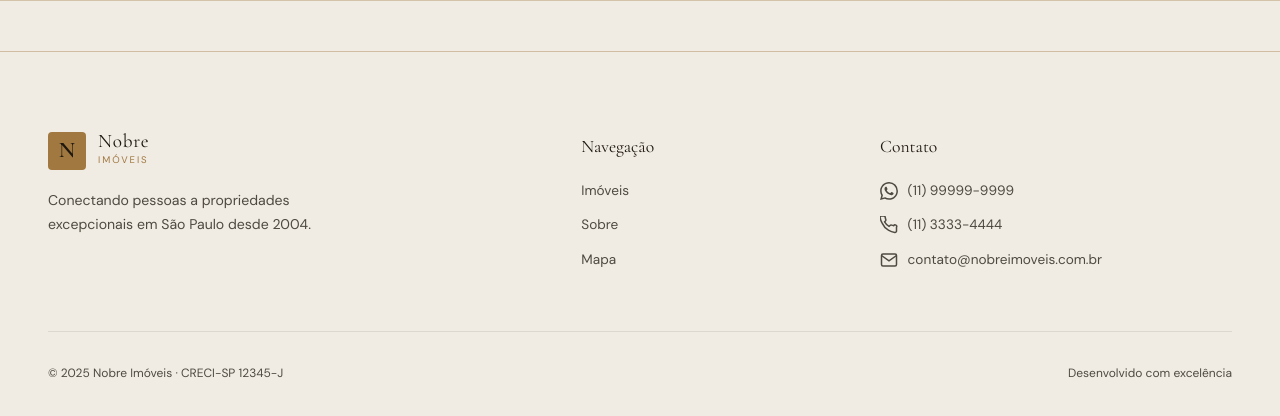
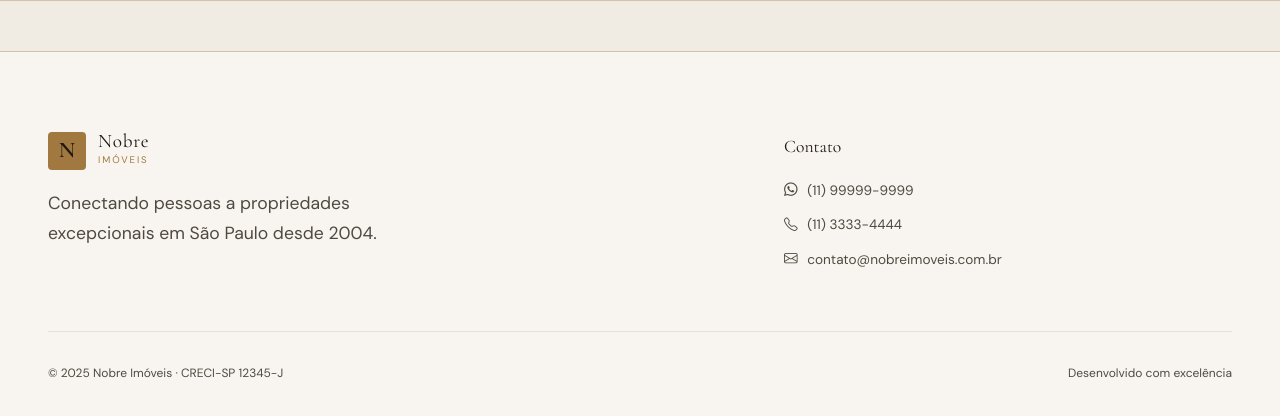
Before and after one commit to HeMoreira/imaginaria-imobiliaria, a Flask app: page / in a window 1280 px wide. Shown: the part 2989-3405 px from the top of the page. Run offline with Flask 3, Linux system fonts and the light colour scheme.

Commit message:
style: correção e melhoria do estilo da página principal

```diff
--- a/static/css/style.css
+++ b/static/css/style.css
@@ -602,11 +592,13 @@ button {
 .legend-dot--casa        { background: var(--color-casa); }
 .legend-dot--cobertura   { background: var(--color-cobertura); }
 
+
+
 /* ================================================
    FOOTER
    ================================================ */
 .footer {
-  background: var(--primary-alt);
+    background: var(--primary-color);
     border-top: 1px solid var(--border-color);
     padding: 5rem 3rem 2rem;
 }
@@ -614,26 +606,26 @@ button {
     max-width: 1200px;
     margin: 0 auto;
     display: grid;
-  grid-template-columns: 2fr 1fr 1.5fr;
+    grid-template-columns: 1.5fr 1fr;
     gap: 4rem;
     padding-bottom: 3rem;
     border-bottom: 1px solid var(--border-card);
 }
 .footer__brand p {
-  font-size: 0.88rem;
+    font-size: 1.1rem;
     color: var(--text-muted);
     margin-top: 1.2rem;
-  max-width: 280px;
+    max-width: 380px;
     line-height: 1.7;
 }
-.footer__links h4, .footer__contact h4 {
+.footer__contact h4 {
     font-family: var(--font-display);
     font-size: 1.1rem;
     font-weight: 400;
     color: var(--text-dark);
     margin-bottom: 1.2rem;
 }
-.footer__links a, .footer__contact a {
+.footer__contact a {
     display: flex;
     align-items: center;
     gap: 0.6rem;
--- a/templates/base.html
+++ b/templates/base.html
@@ -9,6 +9,7 @@
     <link href="https://fonts.googleapis.com/css2?family=Cormorant+Garamond:ital,wght@0,300;0,400;0,600;1,300;1,400&family=DM+Sans:wght@300;400;500&display=swap" rel="stylesheet" />
     <link rel="stylesheet" href="static/css/style.css" />
     <link rel="stylesheet" href="https://unpkg.com/leaflet@1.9.4/dist/leaflet.css" />
+    <link rel="stylesheet" href="https://cdn.jsdelivr.net/npm/bootstrap-icons@1.11.3/font/bootstrap-icons.min.css">
 </head>
 <body>
     <header class="header">
@@ -26,15 +27,15 @@
         </nav>
         <div class="header__contact">
             <a href="https://wa.me/5511999999999" target="_blank" class="contact-btn contact-btn" title="WhatsApp">
-                <svg viewBox="0 0 24 24" fill="currentColor"><path d="M17.472 14.382c-.297-.149-1.758-.867-2.03-.967-.273-.099-.471-.148-.67.15-.197.297-.767.966-.94 1.164-.173.199-.347.223-.644.075-.297-.15-1.255-.463-2.39-1.475-.883-.788-1.48-1.761-1.653-2.059-.173-.297-.018-.458.13-.606.134-.133.298-.347.446-.52.149-.174.198-.298.298-.497.099-.198.05-.371-.025-.52-.075-.149-.669-1.612-.916-2.207-.242-.579-.487-.5-.669-.51-.173-.008-.371-.01-.57-.01-.198 0-.52.074-.792.372-.272.297-1.04 1.016-1.04 2.479 0 1.462 1.065 2.875 1.213 3.074.149.198 2.096 3.2 5.077 4.487.709.306 1.262.489 1.694.625.712.227 1.36.195 1.871.118.571-.085 1.758-.719 2.006-1.413.248-.694.248-1.289.173-1.413-.074-.124-.272-.198-.57-.347m-5.421 7.403h-.004a9.87 9.87 0 01-5.031-1.378l-.361-.214-3.741.982.998-3.648-.235-.374a9.86 9.86 0 01-1.51-5.26c.001-5.45 4.436-9.884 9.888-9.884 2.64 0 5.122 1.03 6.988 2.898a9.825 9.825 0 012.893 6.994c-.003 5.45-4.437 9.884-9.885 9.884m8.413-18.297A11.815 11.815 0 0012.05 0C5.495 0 .16 5.335.157 11.892c0 2.096.547 4.142 1.588 5.945L.057 24l6.305-1.654a11.882 11.882 0 005.683 1.448h.005c6.554 0 11.89-5.335 11.893-11.893a11.821 11.821 0 00-3.48-8.413z"/></svg>
+                <i class="bi bi-whatsapp"></i>
                 <span>(11) 99999-9999</span>
             </a>
             <a href="tel:+551133334444" class="contact-btn contact-btn--phone" title="Telefone">
-                <svg viewBox="0 0 24 24" fill="none" stroke="currentColor" stroke-width="2"><path d="M22 16.92v3a2 2 0 01-2.18 2 19.79 19.79 0 01-8.63-3.07A19.5 19.5 0 013.07 9.81a19.79 19.79 0 01-3.07-8.63A2 2 0 012 0h3a2 2 0 012 1.72c.127.96.361 1.903.7 2.81a2 2 0 01-.45 2.11L6.09 7.91a16 16 0 006 6l1.27-1.27a2 2 0 012.11-.45c.907.339 1.85.573 2.81.7A2 2 0 0122 14.92z"/></svg>
+                <i class="bi bi-telephone"></i>
                 <span>(11) 3333-4444</span>
             </a>
             <a href="mailto:contato@nobreimoveis.com.br" class="contact-btn contact-btn--mail" title="E-mail">
-                <svg viewBox="0 0 24 24" fill="none" stroke="currentColor" stroke-width="2"><path d="M4 4h16c1.1 0 2 .9 2 2v12c0 1.1-.9 2-2 2H4c-1.1 0-2-.9-2-2V6c0-1.1.9-2 2-2z"/><polyline points="22,6 12,13 2,6"/></svg>
+                <i class="bi bi-envelope"></i>
                 <span>E-mail</span>
             </a>
         </div>
@@ -54,24 +55,18 @@
                 </div>
                 <p>Conectando pessoas a propriedades excepcionais em São Paulo desde 2004.</p>
             </div>
-            <div class="footer__links">
-                <h4>Navegação</h4>
-                <a href="#imoveis">Imóveis</a>
-                <a href="#sobre">Sobre</a>
-                <a href="#mapa">Mapa</a>
-            </div>
             <div class="footer__contact">
                 <h4>Contato</h4>
                 <a href="https://wa.me/5511999999999" target="_blank">
-                <svg viewBox="0 0 24 24" fill="currentColor" width="18" height="18"><path d="M17.472 14.382c-.297-.149-1.758-.867-2.03-.967-.273-.099-.471-.148-.67.15-.197.297-.767.966-.94 1.164-.173.199-.347.223-.644.075-.297-.15-1.255-.463-2.39-1.475-.883-.788-1.48-1.761-1.653-2.059-.173-.297-.018-.458.13-.606.134-.133.298-.347.446-.52.149-.174.198-.298.298-.497.099-.198.05-.371-.025-.52-.075-.149-.669-1.612-.916-2.207-.242-.579-.487-.5-.669-.51-.173-.008-.371-.01-.57-.01-.198 0-.52.074-.792.372-.272.297-1.04 1.016-1.04 2.479 0 1.462 1.065 2.875 1.213 3.074.149.198 2.096 3.2 5.077 4.487.709.306 1.262.489 1.694.625.712.227 1.36.195 1.871.118.571-.085 1.758-.719 2.006-1.413.248-.694.248-1.289.173-1.413-.074-.124-.272-.198-.57-.347m-5.421 7.403h-.004a9.87 9.87 0 01-5.031-1.378l-.361-.214-3.741.982.998-3.648-.235-.374a9.86 9.86 0 01-1.51-5.26c.001-5.45 4.436-9.884 9.888-9.884 2.64 0 5.122 1.03 6.988 2.898a9.825 9.825 0 012.893 6.994c-.003 5.45-4.437 9.884-9.885 9.884m8.413-18.297A11.815 11.815 0 0012.05 0C5.495 0 .16 5.335.157 11.892c0 2.096.547 4.142 1.588 5.945L.057 24l6.305-1.654a11.882 11.882 0 005.683 1.448h.005c6.554 0 11.89-5.335 11.893-11.893a11.821 11.821 0 00-3.48-8.413z"/></svg>
+                <i class="bi bi-whatsapp"></i>
                 (11) 99999-9999
                 </a>
                 <a href="tel:+551133334444">
-                <svg viewBox="0 0 24 24" fill="none" stroke="currentColor" stroke-width="2" width="18" height="18"><path d="M22 16.92v3a2 2 0 01-2.18 2 19.79 19.79 0 01-8.63-3.07A19.5 19.5 0 013.07 9.81a19.79 19.79 0 01-3.07-8.63A2 2 0 012 0h3a2 2 0 012 1.72c.127.96.361 1.903.7 2.81a2 2 0 01-.45 2.11L6.09 7.91a16 16 0 006 6l1.27-1.27a2 2 0 012.11-.45c.907.339 1.85.573 2.81.7A2 2 0 0122 14.92z"/></svg>
+                <i class="bi bi-telephone"></i>
                 (11) 3333-4444
                 </a>
                 <a href="mailto:contato@nobreimoveis.com.br">
-                <svg viewBox="0 0 24 24" fill="none" stroke="currentColor" stroke-width="2" width="18" height="18"><path d="M4 4h16c1.1 0 2 .9 2 2v12c0 1.1-.9 2-2 2H4c-1.1 0-2-.9-2-2V6c0-1.1.9-2 2-2z"/><polyline points="22,6 12,13 2,6"/></svg>
+                <i class="bi bi-envelope"></i>
                 contato@nobreimoveis.com.br
                 </a>
             </div>
```
Also changed, not shown: other parts of static/css/style.css (+25 -30 lines). Lines whose indentation alone changed are shown as unchanged.
